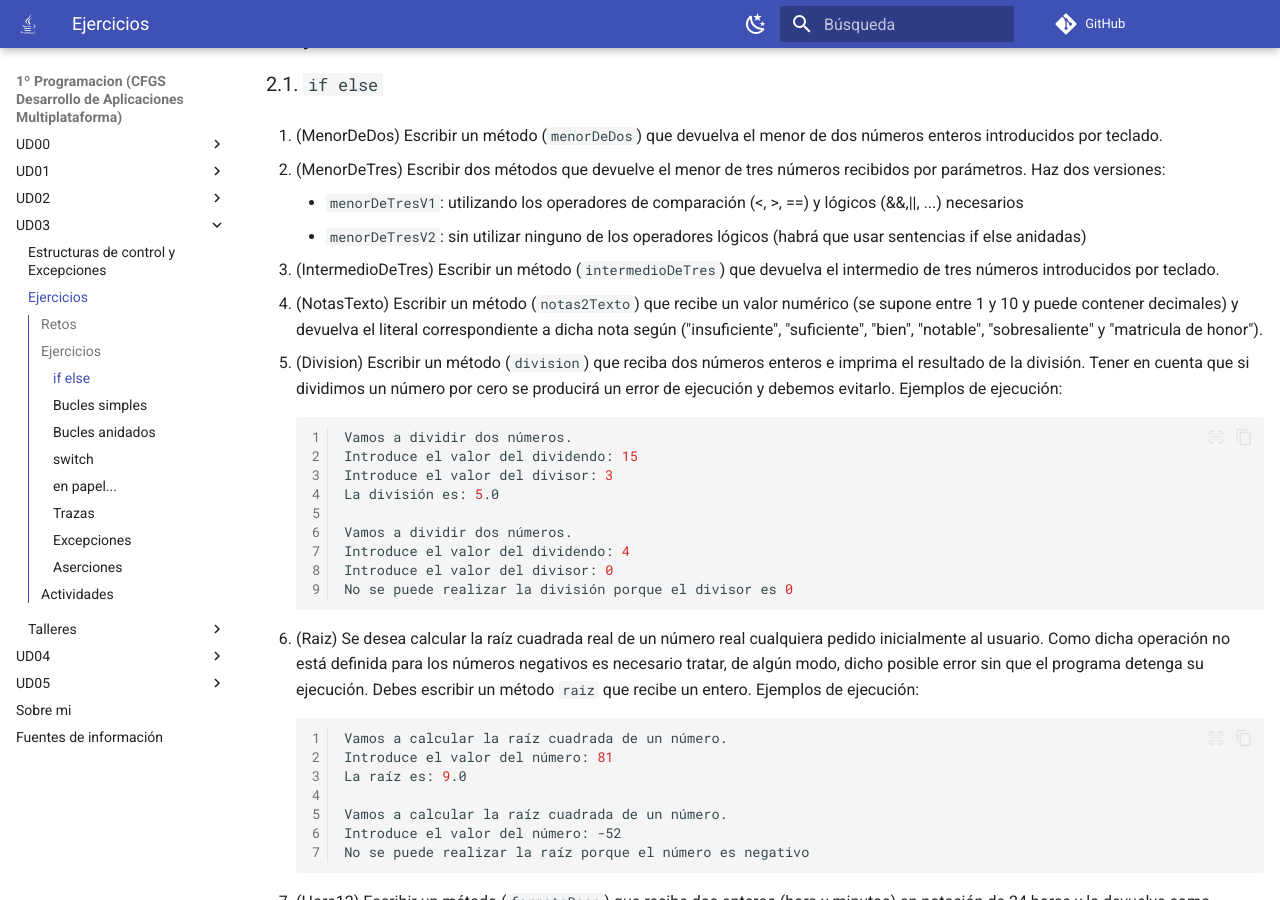
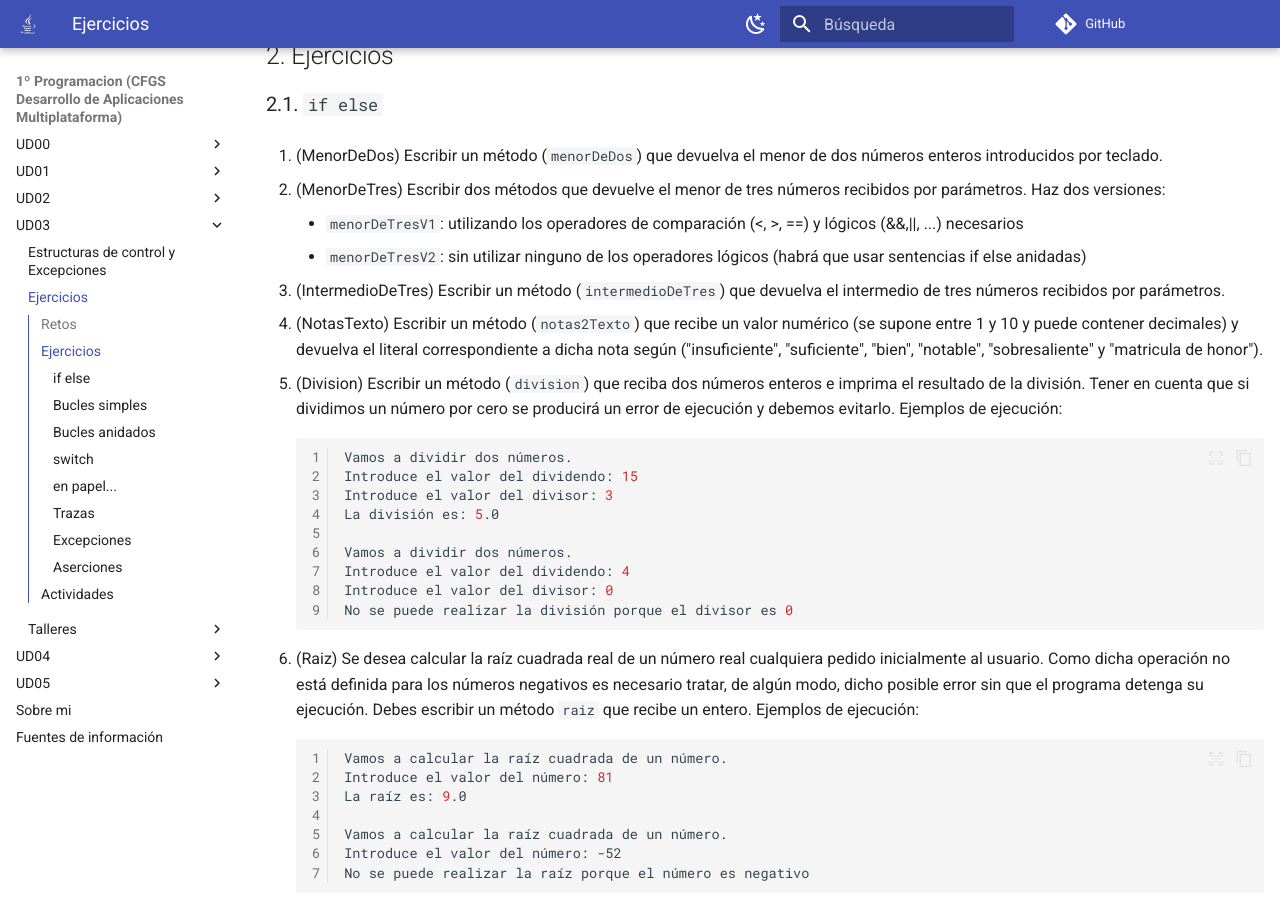
Before and after one commit to martinezpenya/1DAMProgramacion, an MkDocs documentation site: the page built from docs/UD03/UD03_ejercicios_ES.md, in a window 1280 px wide and 900 px high, scrolled down 3476 px. Built offline with MkDocs 1.6.1 and Material for MkDocs 9.7.7, drawn with Linux system fonts in a browser that asks for light colours; comment, search, counter and statistics services are not loaded; some of the changed text lies outside the part shown.

Commit message:
Fix: Typo in exercise 3 from ifelse and Reto2

```diff
--- a/docs/UD03/UD03_ejercicios_ES.md
+++ b/docs/UD03/UD03_ejercicios_ES.md
@@ -171,7 +171,7 @@
     - `menorDeTresV1`: utilizando los operadores de comparación (<, >, ==) y lógicos (&&,||, ...) necesarios
     - `menorDeTresV2`: sin utilizar ninguno de los operadores lógicos (habrá que usar sentencias if else anidadas)
 
-3. (IntermedioDeTres) Escribir un método (`intermedioDeTres`) que devuelva el intermedio de tres números introducidos por teclado.
+3. (IntermedioDeTres) Escribir un método (`intermedioDeTres`) que devuelva el intermedio de tres números recibidos por parámetros.
 
 4. (NotasTexto) Escribir un método (`notas2Texto`) que recibe un valor numérico (se supone entre 1 y 10 y puede contener decimales) y devuelva el literal correspondiente a dicha nota según ("insuficiente", "suficiente", "bien", "notable", "sobresaliente" y "matricula de honor").
 
```
Also changed, not shown: other parts of docs/UD03/UD03_ejercicios_ES.md (+1 -1 lines).
